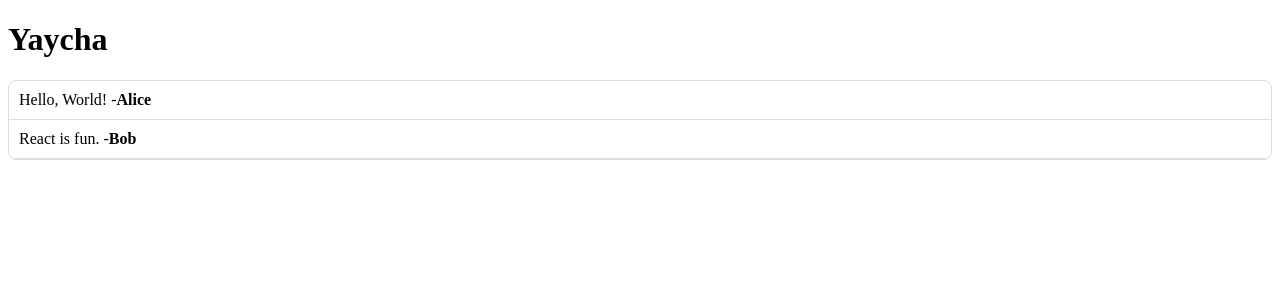
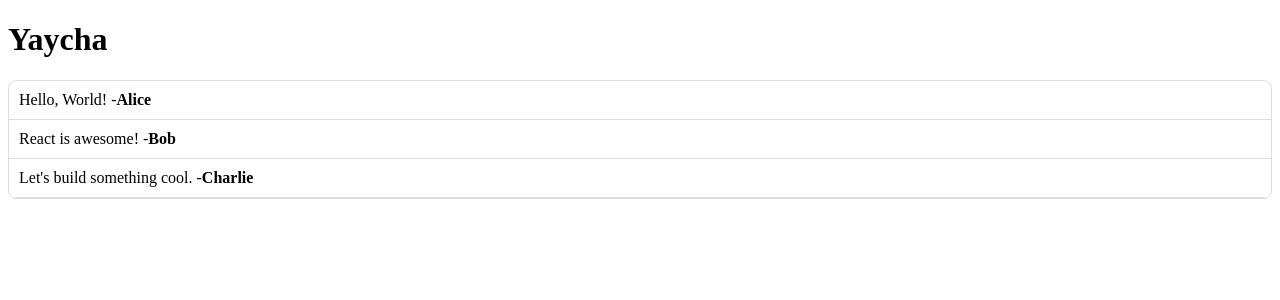
Before and after one commit to Myatthu17/yaycha, a React (Vite) app: page / in a window 1280 px wide. Shown: the top 300 px of the page. Built offline with nearby package versions, Linux system fonts and the light colour scheme.

Commit message:
Loop content with map function + useState function

```diff
--- a/src/App.jsx
+++ b/src/App.jsx
@@ -1,14 +1,24 @@
+import { useState } from "react";
+
 import Item from "./Item.jsx";
 import List from "./List.jsx";
 
 
 export default function App() {
+
+  const [data, setData] = useState([
+    { id: 1, content: "Hello, World!", name: "Alice" },
+    { id: 2, content: "React is awesome!", name: "Bob" },
+    { id: 3, content: "Let's build something cool.", name: "Charlie" },
+  ])
+
   return (
     <div>
       <h1>Yaycha</h1>
       <List>
-        <Item content="Hello, World!" name="Alice" />
-        <Item content="React is fun." name="Bob" />
+        {data.map(item => (
+          <Item content = {item.content} name = {item.name} />
+        ))}
       </List>
     </div>
   );
```
